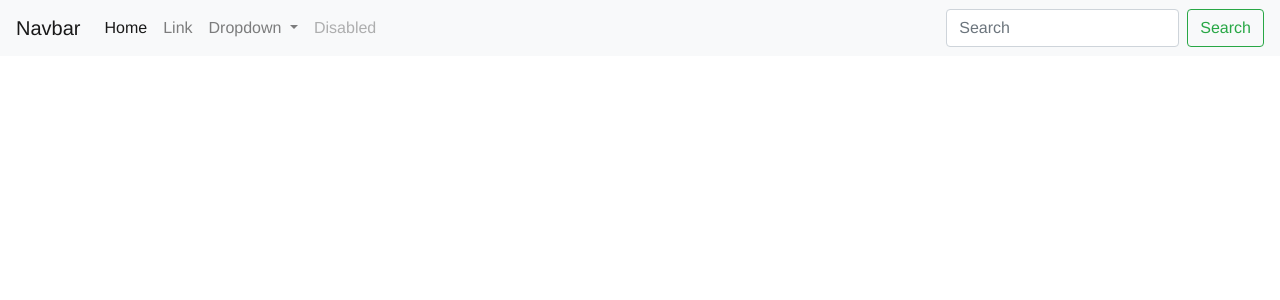
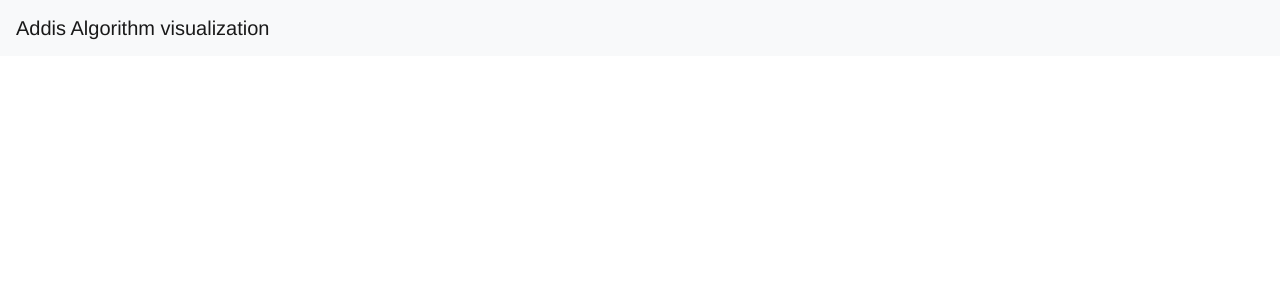
Before and after one commit to hope-miky/addisalgo-web, a Vue app: page / in a window 1280 px wide. Shown: the top 300 px of the page. Built offline with nearby package versions, Linux system fonts and the light colour scheme.

Commit message:
updated navbar

```diff
--- a/src/components/Navbar.vue
+++ b/src/components/Navbar.vue
@@ -1,39 +1,10 @@
 <template>
   <div>
       <nav class="navbar navbar-expand-lg navbar-light bg-light">
-  <a class="navbar-brand" href="#">Navbar</a>
+  <a class="navbar-brand" href="#">Addis Algorithm visualization</a>
   <button class="navbar-toggler" type="button" data-toggle="collapse" data-target="#navbarSupportedContent" aria-controls="navbarSupportedContent" aria-expanded="false" aria-label="Toggle navigation">
     <span class="navbar-toggler-icon"></span>
   </button>
-
-  <div class="collapse navbar-collapse" id="navbarSupportedContent">
-    <ul class="navbar-nav mr-auto">
-      <li class="nav-item active">
-        <a class="nav-link" href="#">Home <span class="sr-only">(current)</span></a>
-      </li>
-      <li class="nav-item">
-        <a class="nav-link" href="#">Link</a>
-      </li>
-      <li class="nav-item dropdown">
-        <a class="nav-link dropdown-toggle" href="#" id="navbarDropdown" role="button" data-toggle="dropdown" aria-haspopup="true" aria-expanded="false">
-          Dropdown
-        </a>
-        <div class="dropdown-menu" aria-labelledby="navbarDropdown">
-          <a class="dropdown-item" href="#">Action</a>
-          <a class="dropdown-item" href="#">Another action</a>
-          <div class="dropdown-divider"></div>
-          <a class="dropdown-item" href="#">Something else here</a>
-        </div>
-      </li>
-      <li class="nav-item">
-        <a class="nav-link disabled" href="#" tabindex="-1" aria-disabled="true">Disabled</a>
-      </li>
-    </ul>
-    <form class="form-inline my-2 my-lg-0">
-      <input class="form-control mr-sm-2" type="search" placeholder="Search" aria-label="Search">
-      <button class="btn btn-outline-success my-2 my-sm-0" type="submit">Search</button>
-    </form>
-  </div>
 </nav>
   </div>
 </template>
```
